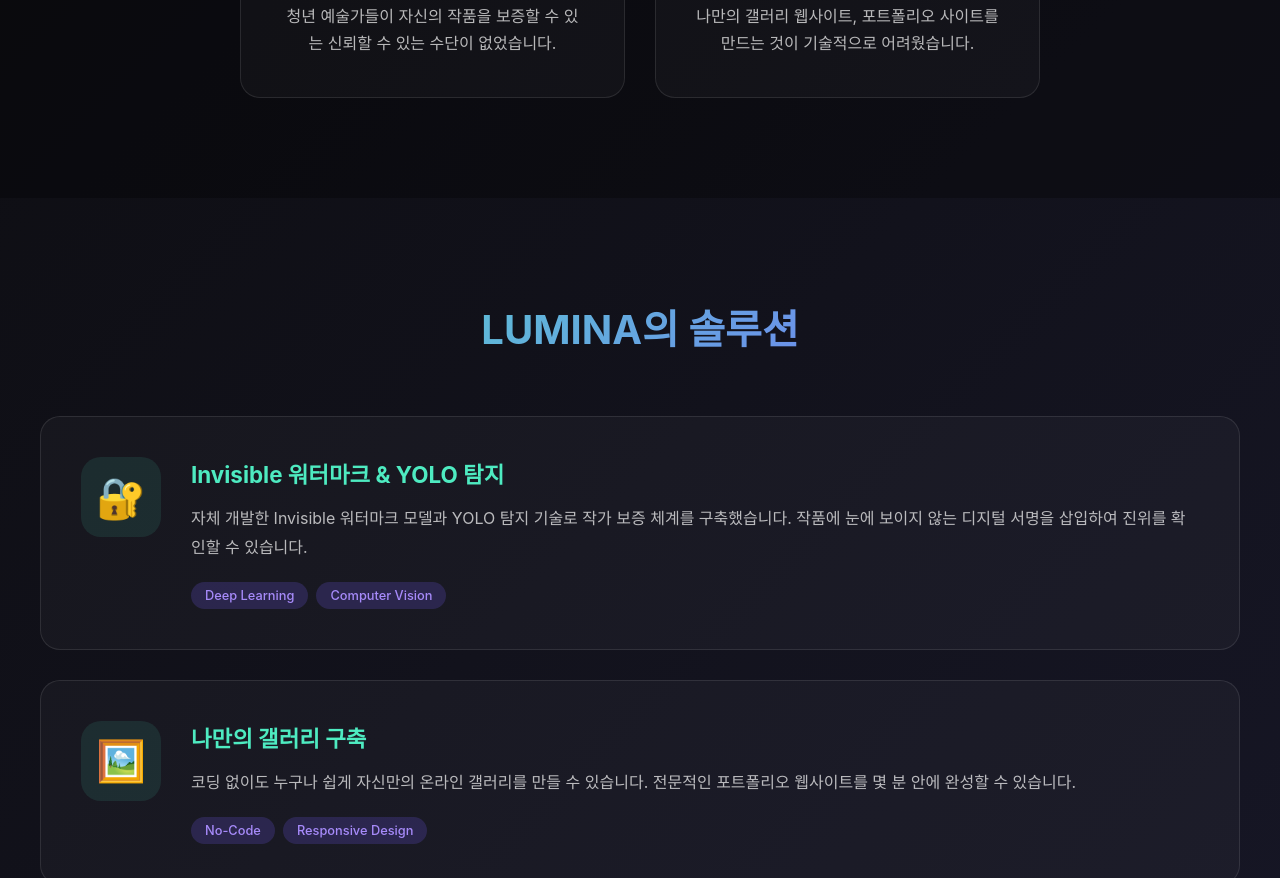
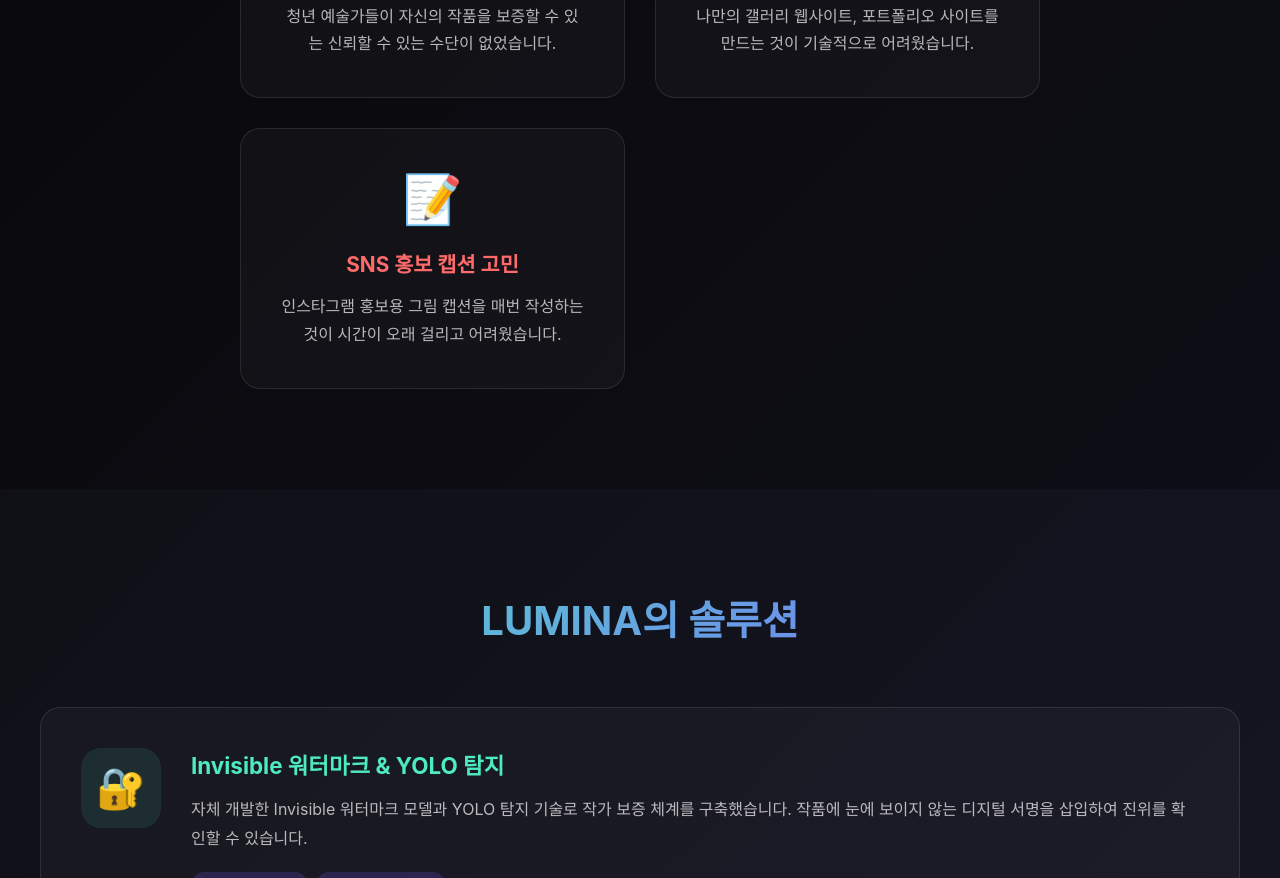
Before and after one commit to ugiugi0823/lumina-demo, a React (Vite) app: page / in a window 1280 px wide. Shown: the part 1180-2058 px from the top of the page. Built offline with nearby package versions, Linux system fonts and the light colour scheme.

Commit message:
문제점 카드 추가: SNS 홍보 캡션 고민

```diff
--- a/src/pages/LandingPage.jsx
+++ b/src/pages/LandingPage.jsx
@@ -51,6 +51,11 @@
               <div className="problem-icon">💻</div>
               <h3>포트폴리오 구축의 어려움</h3>
               <p>나만의 갤러리 웹사이트, 포트폴리오 사이트를 만드는 것이 기술적으로 어려웠습니다.</p>
+            </div>
+            <div className="problem-card">
+              <div className="problem-icon">📝</div>
+              <h3>SNS 홍보 캡션 고민</h3>
+              <p>인스타그램 홍보용 그림 캡션을 매번 작성하는 것이 시간이 오래 걸리고 어려웠습니다.</p>
             </div>
           </div>
         </div>
```
